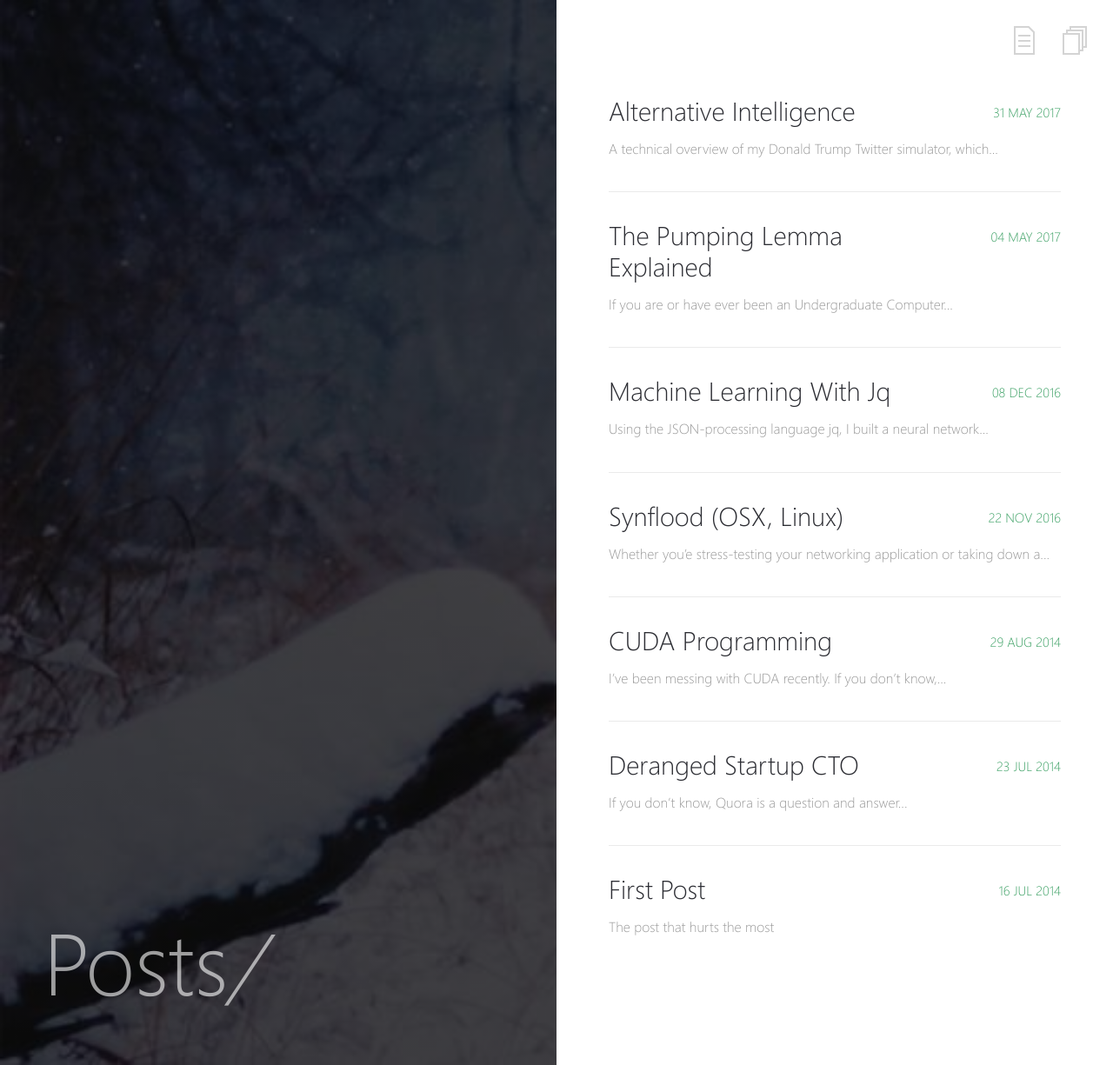
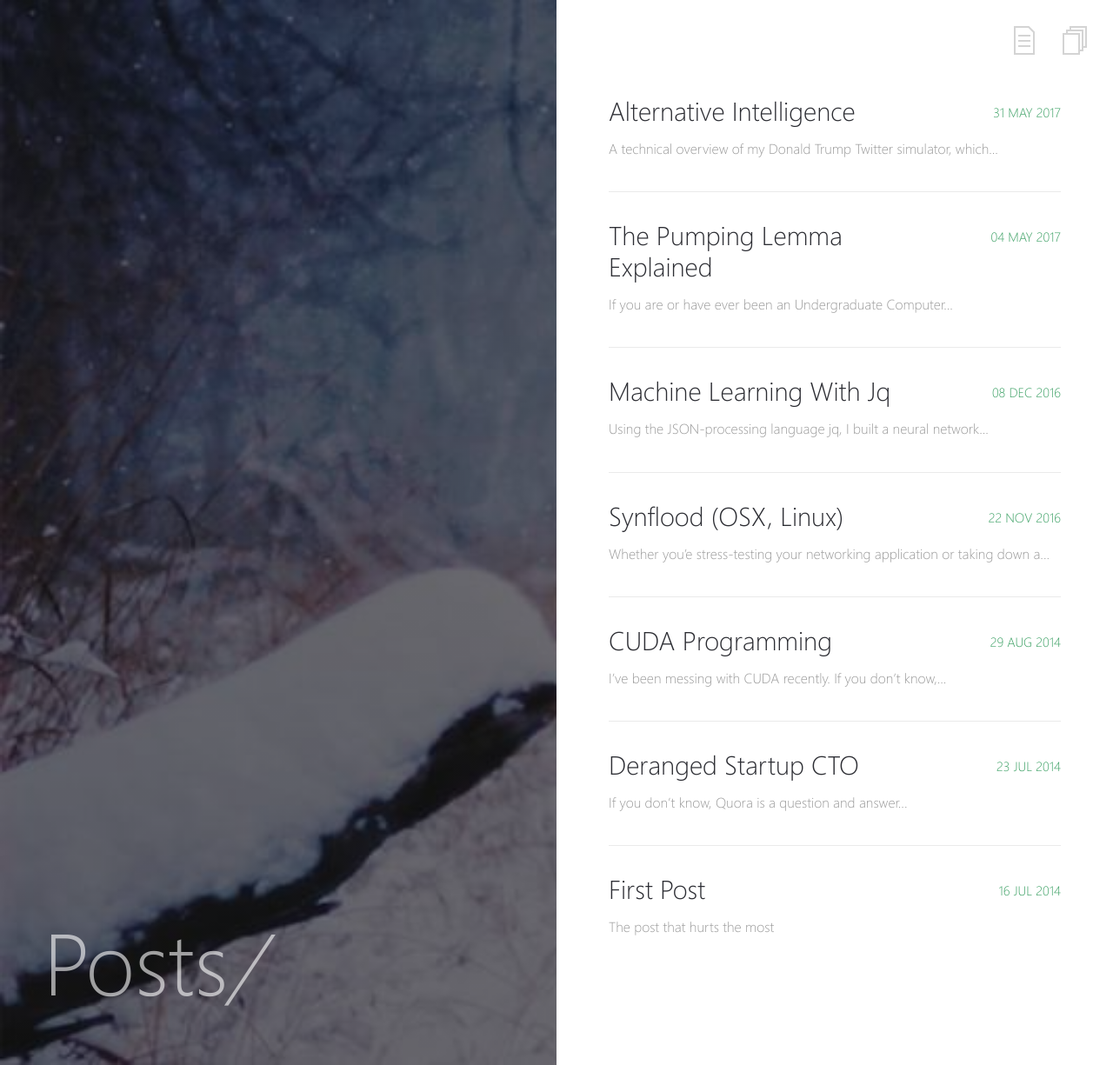
Before and after one commit to kevin-albert/kevin-albert.github.io, a Jekyll site: the page built from _pages/posts.md, in a window 1280 px wide. Shown: the whole page at 87% size. Built offline with Jekyll 4.4.1, drawn with Linux system fonts in a browser that asks for light colours.

Commit message:
Still fussing with that background opacity

```diff
--- a/_includes/head.html
+++ b/_includes/head.html
@@ -55,8 +55,8 @@
   {% endif %}
   <!-- Left Block Images for Home and Pages -->
   <style type="text/css">
-    #posts .block-left {background: linear-gradient(rgba(0, 0, 0, 0.7), rgba(0, 0, 0, 0.7)), url({{ site.url }}/{{ site.background.post-list }}) no-repeat;background-size: cover, cover;}
-    .block-left {background: linear-gradient(rgba(44,45,51,0.5), rgba(44,45,51,0.5)), url({{ site.url }}/{{ site.background.homepage }}) no-repeat;background-size: cover;}
+    #posts .block-left {background: linear-gradient(rgba(0, 0, 0, 0.5), rgba(0, 0, 0, 0.5)), url({{ site.url }}/{{ site.background.post-list }}) no-repeat;background-size: cover, cover;}
+    .block-left {background: linear-gradient(rgba(44,45,51,0.7), rgba(44,45,51,0.7)), url({{ site.url }}/{{ site.background.homepage }}) no-repeat;background-size: cover;}
   </style>
 
   <!-- Favicons -->
```
